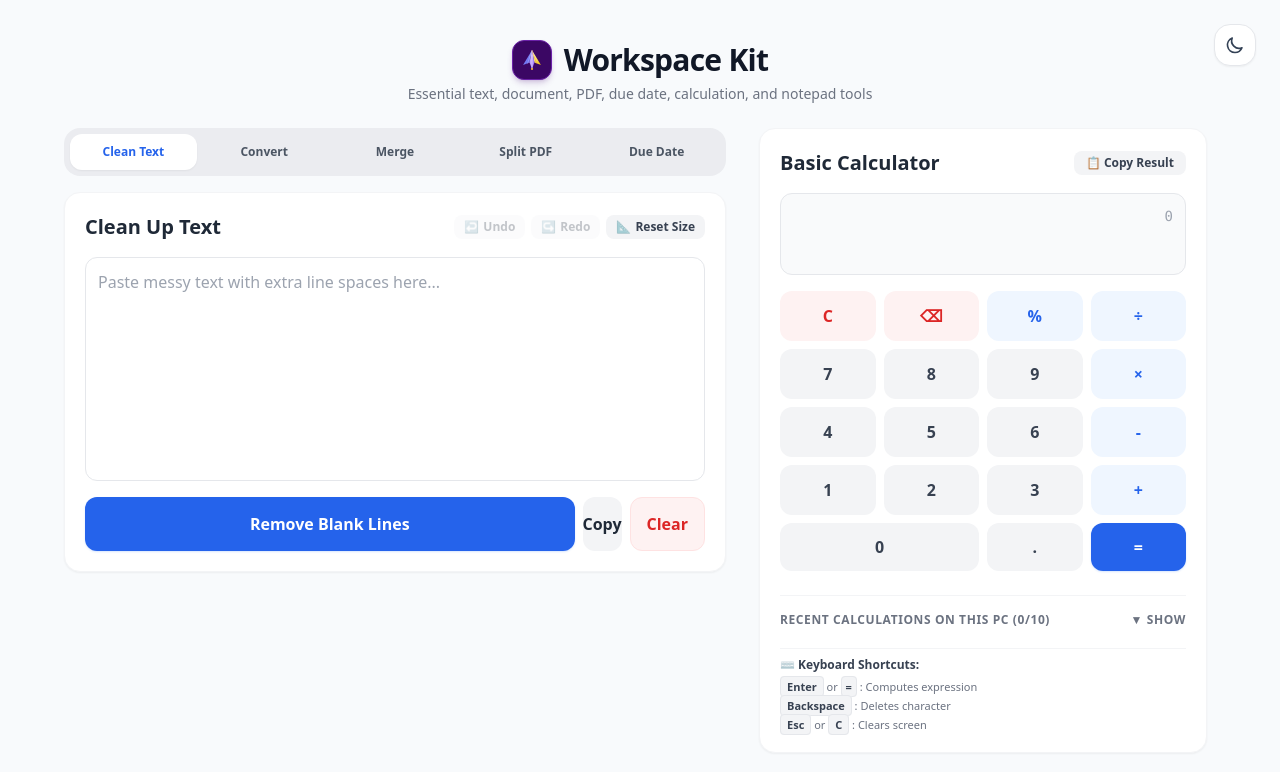
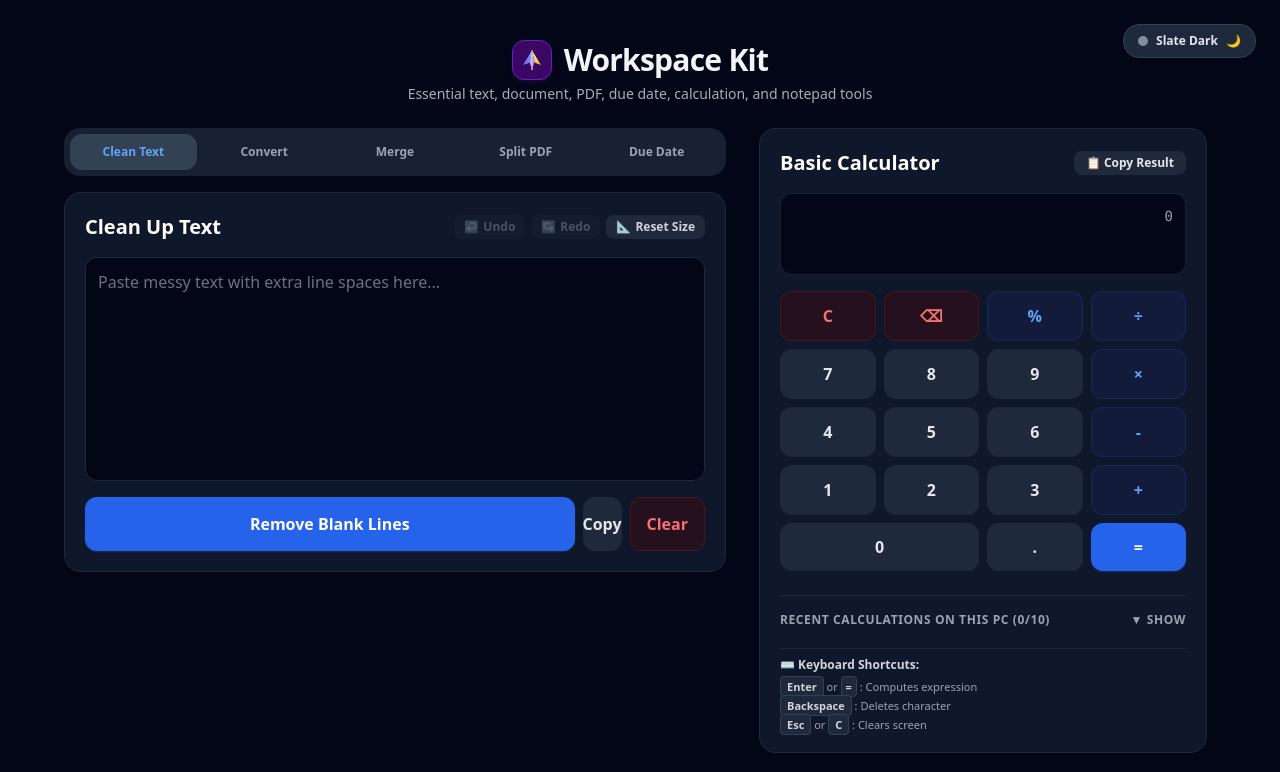
Before and after one commit to tijnara/easy-doc-tools, a Next.js app: page / in a window 1280 px wide. Shown: the top 772 px of the page. Built offline with nearby package versions, Linux system fonts and the light colour scheme.

Commit message:
Add multi-theme support with persistent theme selection and enhance UI elements

```diff
--- a/app/page.js
+++ b/app/page.js
@@ -1,5 +1,5 @@
 'use client';
-import { useState, useEffect } from 'react';
+import { useState, useEffect, useRef } from 'react';
 import SplashScreen from '@/components/SplashScreen';
 import LineDeleter from '@/components/LineDeleter';
 import PdfConverter from '@/components/PdfConverter';
@@ -9,38 +9,153 @@
 import Calculator from '@/components/Calculator';
 import Notepad from '@/components/Notepad';
 
+const THEMES = [
+    {
+        id: 'dark',
+        name: 'Slate Dark',
+        icon: '🌙',
+        isDark: true,
+        bgClass: 'bg-slate-950 text-gray-100',
+        badgeColor: 'bg-slate-800 text-slate-200 border-slate-700',
+        dotColor: 'bg-slate-400'
+    },
+    {
+        id: 'violet',
+        name: 'Midnight Violet',
+        icon: '🌌',
+        isDark: true,
+        bgClass: 'bg-[#0d071b] text-purple-100',
+        badgeColor: 'bg-purple-950 text-purple-200 border-purple-800',
+        dotColor: 'bg-purple-500'
+    },
+    {
+        id: 'cherry-blossom',
+        name: 'Cherry Blossom',
+        icon: '🌸',
+        isDark: false,
+        bgClass: 'bg-[#fff5f8] text-rose-950',
+        badgeColor: 'bg-white text-rose-800 border-rose-200',
+        dotColor: 'bg-pink-400'
+    },
+    {
+        id: 'mystic-orchid',
+        name: 'Mystic Orchid',
+        icon: '🔮',
+        isDark: true,
+        bgClass: 'bg-[#14081c] text-fuchsia-100',
+        badgeColor: 'bg-fuchsia-950 text-fuchsia-200 border-fuchsia-800',
+        dotColor: 'bg-fuchsia-500'
+    },
+    {
+        id: 'twilight-magenta',
+        name: 'Twilight Magenta',
+        icon: '🌆',
+        isDark: true,
+        bgClass: 'bg-[#1a0518] text-pink-100',
+        badgeColor: 'bg-pink-950 text-pink-200 border-pink-800',
+        dotColor: 'bg-pink-500'
+    },
+    {
+        id: 'cotton-nebula',
+        name: 'Cotton Nebula',
+        icon: '☁️',
+        isDark: true,
+        bgClass: 'bg-[#0f1126] text-indigo-100',
+        badgeColor: 'bg-indigo-950 text-indigo-200 border-indigo-800',
+        dotColor: 'bg-indigo-400'
+    },
+    {
+        id: 'emerald',
+        name: 'Emerald Forest',
+        icon: '🌲',
+        isDark: true,
+        bgClass: 'bg-[#03170e] text-emerald-100',
+        badgeColor: 'bg-emerald-950 text-emerald-200 border-emerald-800',
+        dotColor: 'bg-emerald-500'
+    },
+    {
+        id: 'amber',
+        name: 'Sunset Amber',
+        icon: '🌅',
+        isDark: true,
+        bgClass: 'bg-[#1a0e05] text-amber-100',
+        badgeColor: 'bg-amber-950 text-amber-200 border-amber-800',
+        dotColor: 'bg-amber-500'
+    },
+    {
+        id: 'ocean',
+        name: 'Deep Ocean',
+        icon: '🌊',
+        isDark: true,
+        bgClass: 'bg-[#031321] text-cyan-100',
+        badgeColor: 'bg-cyan-950 text-cyan-200 border-cyan-800',
+        dotColor: 'bg-cyan-500'
+    },
+    {
+        id: 'light',
+        name: 'Light Clean',
+        icon: '☀️',
+        isDark: false,
+        bgClass: 'bg-slate-50 text-slate-900',
+        badgeColor: 'bg-white text-slate-800 border-gray-200',
+        dotColor: 'bg-amber-400'
+    }
+];
+
 export default function Home() {
     const [showSplash, setShowSplash] = useState(false);
     const [activeTab, setActiveTab] = useState('cleaner');
-    const [darkMode, setDarkMode] = useState(false);
+    const [currentTheme, setCurrentTheme] = useState('dark');
+    const [isThemeMenuOpen, setIsThemeMenuOpen] = useState(false);
     const [isMounted, setIsMounted] = useState(false);
 
-    // Restore splash screen status & active tab from sessionStorage on mount
+    const themeMenuRef = useRef(null);
+
+    const applyTheme = (themeId) => {
+        const selected = THEMES.find((t) => t.id === themeId) || THEMES[0];
+        setCurrentTheme(selected.id);
+
+        // Save theme selection persistently in localStorage across visits
+        localStorage.setItem('workspace_theme_id', selected.id);
+        localStorage.setItem('theme', selected.isDark ? 'dark' : 'light');
+
+        if (selected.isDark) {
+            document.documentElement.classList.add('dark');
+        } else {
+            document.documentElement.classList.remove('dark');
+        }
+    };
+
+    // Restore splash screen, active tab, and last used theme on mount
     useEffect(() => {
-        setIsMounted(true);
+        // 1. Restore persistent theme setting (checking workspace_theme_id or legacy theme)
+        const savedThemeId = localStorage.getItem('workspace_theme_id') || localStorage.getItem('theme') || 'dark';
+        applyTheme(savedThemeId);
 
-        // 1. Splash Screen Check (Show splash screen only once per session)
+        // 2. Splash Screen Check
         const hasSeenSplash = sessionStorage.getItem('has_seen_splash');
         if (!hasSeenSplash) {
             setShowSplash(true);
         }
 
-        // 2. Active Tab Restore (Returns to exact tab user was working on)
+        // 3. Active Tab Check
         const savedTab = sessionStorage.getItem('active_workspace_tab');
         if (savedTab) {
             setActiveTab(savedTab);
         }
 
-        // 3. Dark Mode Restore
-        const savedTheme = localStorage.getItem('theme');
-        const prefersDark = window.matchMedia('(prefers-color-scheme: dark)').matches;
-        if (savedTheme === 'dark' || (!savedTheme && prefersDark)) {
-            setDarkMode(true);
-            document.documentElement.classList.add('dark');
-        } else {
-            setDarkMode(false);
-            document.documentElement.classList.remove('dark');
-        }
+        setIsMounted(true);
+    }, []);
+
+    // Close theme menu on outside click
+    useEffect(() => {
+        const handleClickOutside = (e) => {
+            if (themeMenuRef.current && !themeMenuRef.current.contains(e.target)) {
+                setIsThemeMenuOpen(false);
+            }
+        };
+        document.addEventListener('mousedown', handleClickOutside);
+        return () => document.removeEventListener('mousedown', handleClickOutside);
     }, []);
 
     const handleTabChange = (tabName) => {
@@ -53,43 +168,59 @@
         sessionStorage.setItem('has_seen_splash', 'true');
     };
 
-    const toggleDarkMode = () => {
-        if (darkMode) {
-            document.documentElement.classList.remove('dark');
-            localStorage.setItem('theme', 'light');
-            setDarkMode(false);
-        } else {
-            document.documentElement.classList.add('dark');
-            localStorage.setItem('theme', 'dark');
-            setDarkMode(true);
-        }
-    };
-
     if (!isMounted) return null;
 
+    const activeThemeObj = THEMES.find((t) => t.id === currentTheme) || THEMES[0];
+
     return (
-        <div className={darkMode ? 'dark' : ''}>
+        <div className={activeThemeObj.isDark ? 'dark' : ''}>
             {showSplash && <SplashScreen onFinish={handleFinishSplash} />}
 
-            <main className="min-h-screen bg-slate-50 dark:bg-slate-950 py-10 px-4 flex flex-col justify-between relative transition-colors duration-300">
+            <main className={`min-h-screen ${activeThemeObj.bgClass} py-10 px-4 flex flex-col justify-between relative transition-colors duration-500`}>
 
-                {/* Top Floating Dark Mode Toggle */}
-                <div className="absolute top-6 right-6 z-10">
+                {/* Top Floating Multi-Theme Palette Selector */}
+                <div className="absolute top-6 right-6 z-30" ref={themeMenuRef}>
                     <button
-                        onClick={toggleDarkMode}
-                        className="p-2.5 rounded-2xl bg-white dark:bg-slate-800 border border-gray-200 dark:border-slate-700 shadow-sm text-gray-700 dark:text-gray-200 hover:bg-gray-100 dark:hover:bg-slate-700 transition"
-                        aria-label="Toggle Dark Mode"
+                        onClick={() => setIsThemeMenuOpen((prev) => !prev)}
+                        className={`px-3.5 py-2 rounded-2xl border shadow-sm flex items-center gap-2 transition active:scale-95 ${activeThemeObj.badgeColor}`}
+                        title="Change Theme Palette"
                     >
-                        {darkMode ? (
-                            <svg className="w-5 h-5 text-amber-400" fill="none" stroke="currentColor" viewBox="0 0 24 24">
-                                <path strokeLinecap="round" strokeLinejoin="round" strokeWidth="2" d="M12 3v1m0 16v1m9-9h-1M4 12H3m15.364 6.364l-.707-.707M6.343 6.343l-.707-.707m12.728 0l-.707.707M6.343 17.657l-.707.707M16 12a4 4 0 11-8 0 4 4 0 018 0z" />
-                            </svg>
-                        ) : (
-                            <svg className="w-5 h-5 text-slate-700" fill="none" stroke="currentColor" viewBox="0 0 24 24">
-                                <path strokeLinecap="round" strokeLinejoin="round" strokeWidth="2" d="M20.354 15.354A9 9 0 018.646 3.646 9.003 9.003 0 0012 21a9.003 9.003 0 008.354-5.646z" />
-                            </svg>
-                        )}
+                        <span className={`w-2.5 h-2.5 rounded-full ${activeThemeObj.dotColor} animate-pulse`}></span>
+                        <span className="text-xs font-bold hidden sm:inline">{activeThemeObj.name}</span>
+                        <span className="text-xs">{activeThemeObj.icon}</span>
                     </button>
+
+                    {/* Theme Palette Dropdown Popup */}
+                    {isThemeMenuOpen && (
+                        <div className="absolute right-0 mt-2 w-52 bg-white dark:bg-slate-900 border border-gray-200 dark:border-slate-800 rounded-2xl shadow-xl p-1.5 flex flex-col gap-1 z-40 max-h-80 overflow-y-auto animate-fadeIn">
+                            <p className="text-[10px] font-bold uppercase tracking-wider text-gray-400 dark:text-gray-500 px-2.5 py-1">
+                                Color Palette
+                            </p>
+                            {THEMES.map((theme) => {
+                                const isSelected = theme.id === currentTheme;
+                                return (
+                                    <button
+                                        key={theme.id}
+                                        onClick={() => {
+                                            applyTheme(theme.id);
+                                            setIsThemeMenuOpen(false);
+                                        }}
+                                        className={`flex items-center justify-between px-3 py-2 rounded-xl text-xs font-bold transition ${
+                                            isSelected
+                                                ? 'bg-blue-50 dark:bg-blue-950/60 text-blue-600 dark:text-blue-400 border border-blue-200 dark:border-blue-900/50'
+                                                : 'text-gray-700 dark:text-gray-300 hover:bg-gray-100 dark:hover:bg-slate-800'
+                                        }`}
+                                    >
+                                        <div className="flex items-center gap-2">
+                                            <span>{theme.icon}</span>
+                                            <span>{theme.name}</span>
+                                        </div>
+                                        <span className={`w-2 h-2 rounded-full ${theme.dotColor}`}></span>
+                                    </button>
+                                );
+                            })}
+                        </div>
+                    )}
                 </div>
 
                 <div className="max-w-6xl mx-auto w-full flex flex-col gap-6">
@@ -124,9 +255,9 @@
                                     <circle cx="16" cy="27" r="1.2" fill="#fbbf24" />
                                 </svg>
                             </div>
-                            <h1 className="text-3xl font-extrabold text-gray-900 dark:text-white tracking-tight">Workspace Kit</h1>
+                            <h1 className="text-3xl font-extrabold tracking-tight">Workspace Kit</h1>
                         </div>
-                        <p className="text-sm text-gray-500 dark:text-gray-400">Essential text, document, PDF, due date, calculation, and notepad tools</p>
+                        <p className="text-sm opacity-70">Essential text, document, PDF, due date, calculation, and notepad tools</p>
                     </div>
 
                     {/* Side-by-Side Main Layout */}
@@ -206,7 +337,7 @@
                 </div>
 
                 {/* Footer Author Badge */}
-                <footer className="mt-12 text-center text-xs text-gray-500 dark:text-gray-400 font-medium flex items-center justify-center">
+                <footer className="mt-12 text-center text-xs font-medium flex items-center justify-center">
                     <a
                         href="https://portfolio-aranjit-archita.vercel.app/"
                         target="_blank"
@@ -234,14 +365,14 @@
                             </svg>
                         </div>
 
-                        <span className="text-gray-500 dark:text-gray-400 pointer-events-none">by</span>
-                        <span className="font-bold text-gray-800 dark:text-gray-200 tracking-wide pointer-events-none">tijnara</span>
+                        <span className="opacity-60 pointer-events-none">by</span>
+                        <span className="font-bold tracking-wide pointer-events-none">tijnara ↗</span>
                     </a>
                 </footer>
 
                 {/* Corner Watermark Badge */}
                 <div className="fixed bottom-3 right-4 pointer-events-none opacity-40 hover:opacity-100 transition-opacity hidden sm:block">
-                    <span className="text-[10px] font-mono tracking-widest uppercase text-gray-400 dark:text-gray-500 select-none">
+                    <span className="text-[10px] font-mono tracking-widest uppercase opacity-60 select-none">
                         Author: tijnara
                     </span>
                 </div>
```
